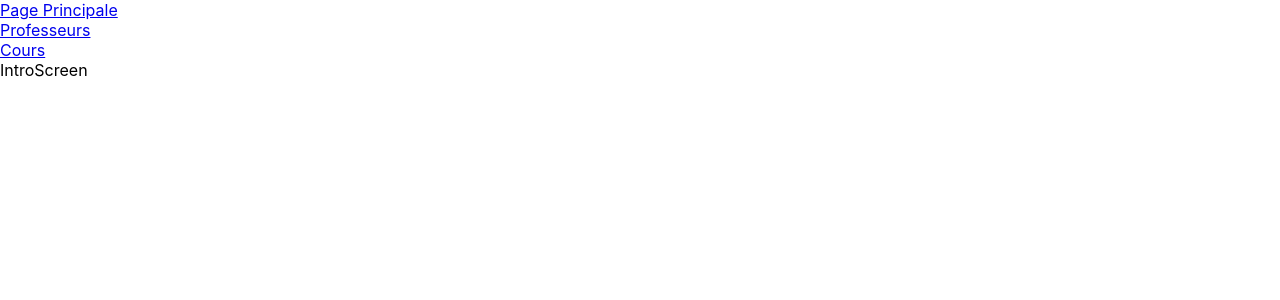
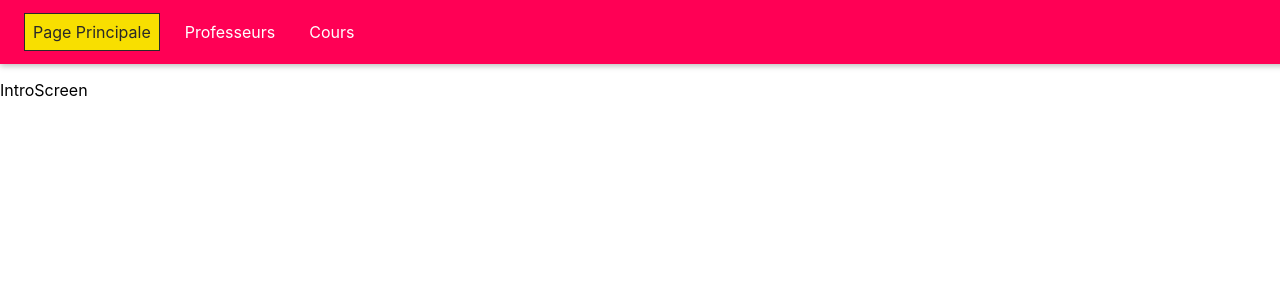
Before and after one commit to PierrickViot-Launier/Web-TP1, a React (Create React App) app: page / in a window 1280 px wide. Shown: the top 300 px of the page. Built offline with nearby package versions, Linux system fonts and the light colour scheme.

Commit message:
Onglet de navigation fait

```diff
--- a/public/index.html
+++ b/public/index.html
@@ -28,6 +28,8 @@
   </head>
   <body>
     <noscript>You need to enable JavaScript to run this app.</noscript>
+    <div id="backdrop-hook"></div>
+    <div id="drawer-hook"></div>
     <div id="root"></div>
     <!--
       This HTML file is a template.
--- /dev/null
+++ b/src/Components/Backdrop.css
@@ -0,0 +1,9 @@
+.backdrop {
+  position: fixed;
+  top: 0;
+  left: 0;
+  width: 100%;
+  height: 100vh;
+  background: rgba(0, 0, 0, 0.75);
+  z-index: 10;
+}
--- /dev/null
+++ b/src/Components/Backdrop.jsx
@@ -0,0 +1,11 @@
+import React from "react";
+import ReactDOM from "react-dom";
+
+import "./Backdrop.css";
+
+export default function Backdrop({ onClick }) {
+  return ReactDOM.createPortal(
+    <div className="backdrop" onClick={onClick}></div>,
+    document.getElementById("backdrop-hook")
+  );
+}
--- a/src/Components/FormulaireProfesseur.jsx
+++ b/src/Components/FormulaireProfesseur.jsx
@@ -1,4 +1,5 @@
 import React, { useState } from "react";
+import { useNavigate } from "react-router-dom";
 
 export default function FormulaireProfesseur({
   professors,
@@ -8,6 +9,8 @@ export default function FormulaireProfesseur({
   nomCours,
 }) {
   const [selectedOption, setSelectedOption] = useState(orderedProfessors()[0]);
+
+  const navigate = useNavigate();
 
   function professorHandler(event) {
     setSelectedOption(JSON.parse(event.target.value));
@@ -44,6 +47,10 @@ export default function FormulaireProfesseur({
     addCourseToProfessor(newProf, nomCours);
 
     addProfessorToCourse(newCours);
+
+    alert("Cours modifié avec succès");
+
+    navigate("/Courses");
   }
 
   function orderedProfessors() {
--- /dev/null
+++ b/src/Components/SideDrawer.css
@@ -0,0 +1,10 @@
+.side-drawer {
+  position: fixed;
+  left: 0;
+  top: 0;
+  z-index: 100;
+  height: 100vh;
+  width: 70%;
+  background: white;
+  box-shadow: 0 2px 8px rgba(0, 0, 0, 0.26);
+}
--- /dev/null
+++ b/src/Components/SideDrawer.jsx
@@ -0,0 +1,23 @@
+import React from "react";
+import ReactDOM from "react-dom";
+
+import { CSSTransition } from "react-transition-group";
+
+import "./SideDrawer.css";
+
+export default function SideDrawer({ show, onClick, children }) {
+  const content = (
+    <CSSTransition
+      in={show}
+      timeout={200}
+      classNames="slide-in-left"
+      mountOnEnter
+      unmountOnExit
+    >
+      <aside className="side-drawer" onClick={onClick}>
+        {children}
+      </aside>
+    </CSSTransition>
+  );
+  return ReactDOM.createPortal(content, document.getElementById("drawer-hook"));
+}
--- /dev/null
+++ b/src/Navigation/MainHeader.css
@@ -0,0 +1,23 @@
+.mainHeader {
+  width: 100%;
+  height: 4rem;
+  display: flex;
+  align-items: center;
+  position: fixed;
+  top: 0;
+  left: 0;
+  background: #ff0055;
+  box-shadow: 0 2px 6px rgba(0, 0, 0, 0.26);
+  padding: 0 1rem;
+  z-index: 5;
+}
+
+main {
+  margin-top: 5rem;
+}
+
+@media (min-width: 768px) {
+  .mainHeader {
+    justify-content: space-between;
+  }
+}
--- a/src/Navigation/MainHeader.jsx
+++ b/src/Navigation/MainHeader.jsx
@@ -1,5 +1,6 @@
 import React from "react";
+import "./MainHeader.css";
 
 export default function MainHeader({ children }) {
-  return <header>{children}</header>;
+  return <header className="mainHeader">{children}</header>;
 }
--- /dev/null
+++ b/src/Navigation/MainNavigation.css
@@ -0,0 +1,36 @@
+.mainNavButton {
+  width: 3rem;
+  height: 3rem;
+  background: transparent;
+  border: none;
+  display: flex;
+  flex-direction: column;
+  justify-content: space-around;
+  margin-right: 2rem;
+  cursor: pointer;
+}
+
+.mainNavButton span {
+  display: block;
+  width: 3rem;
+  height: 2.5px;
+  background: white;
+}
+
+.mainNavHeader {
+  display: none;
+}
+
+.mainNavDrawer {
+  height: 100%;
+}
+
+@media (min-width: 768px) {
+  .mainNavButton {
+    display: none;
+  }
+
+  .mainNavHeader {
+    display: block;
+  }
+}
--- a/src/Navigation/MainNavigation.jsx
+++ b/src/Navigation/MainNavigation.jsx
@@ -1,15 +1,41 @@
-import React from "react";
+import React, { useState } from "react";
 import MainHeader from "./MainHeader";
 import NavLinks from "./NavLinks";
+import "./MainNavigation.css";
+import SideDrawer from "../Components/SideDrawer";
+import Backdrop from "../Components/Backdrop";
 
 export default function MainNavigation() {
+  const [tiroirOuvert, setTiroirOuvert] = useState(false);
+
+  const ouvrirTiroir = () => {
+    setTiroirOuvert(true);
+  };
+
+  const fermerTiroir = () => {
+    setTiroirOuvert(false);
+  };
+
   return (
-    <MainHeader className="navHeader">
-      <div className="navLinks">
-        {/* <h1>Navigation</h1> */}
+    <React.Fragment>
+      {tiroirOuvert && <Backdrop onClick={fermerTiroir} />}
+      <SideDrawer show={tiroirOuvert} onClick={fermerTiroir}>
+        <nav className="mainNavDrawer">
+          <NavLinks />
+        </nav>
+      </SideDrawer>
 
-        <NavLinks />
-      </div>
-    </MainHeader>
+      <MainHeader>
+        <button className="mainNavButton" onClick={ouvrirTiroir}>
+          <span />
+          <span />
+          <span />
+        </button>
+
+        <nav className="mainNavHeader">
+          <NavLinks />
+        </nav>
+      </MainHeader>
+    </React.Fragment>
   );
 }
--- /dev/null
+++ b/src/Navigation/NavLinks.css
@@ -0,0 +1,76 @@
+.navLinks {
+  list-style: none;
+  margin: 0;
+  padding: 0;
+  width: 100%;
+  height: 100%;
+  display: flex;
+  flex-direction: column;
+  justify-content: center;
+  align-items: center;
+}
+
+.navLinks li {
+  margin: 1rem;
+}
+
+.navLinks a {
+  border: 1px solid transparent;
+  color: #292929;
+  text-decoration: none;
+  padding: 0.5rem;
+}
+
+.navLinks a:hover,
+.navLinks a:active,
+.navLinks a.active {
+  background: #f8df00;
+  border-color: #292929;
+  color: #292929;
+}
+
+.navLinks button {
+  cursor: pointer;
+  border: 1px solid #292929;
+  color: #292929;
+  background: transparent;
+  padding: 0.5rem;
+  font: inherit;
+}
+
+.navLinks button:focus {
+  outline: none;
+}
+
+.navLinks button:hover,
+.navLinks button:active {
+  background: #292929;
+  color: white;
+}
+
+@media (min-width: 768px) {
+  .navLinks {
+    flex-direction: row;
+  }
+
+  .navLinks li {
+    margin: 0 0.5rem;
+  }
+
+  .navLinks a {
+    color: white;
+    text-decoration: none;
+  }
+
+  .navLinks button {
+    border: 1px solid white;
+    color: white;
+    background: transparent;
+  }
+
+  .navLinks button:hover,
+  .navLinks button:active {
+    background: #f8df00;
+    color: #292929;
+  }
+}
--- a/src/Navigation/NavLinks.jsx
+++ b/src/Navigation/NavLinks.jsx
@@ -1,20 +1,22 @@
 import React from "react";
 import { NavLink } from "react-router-dom";
 
+import "./NavLinks.css";
+
 export default function NavLinks() {
   return (
-    <nav>
-      <div>
+    <ul className="navLinks">
+      <li>
         <NavLink to={"/"}>Page Principale</NavLink>
-      </div>
+      </li>
 
-      <div>
+      <li>
         <NavLink to={"/Professors"}>Professeurs</NavLink>
-      </div>
+      </li>
 
-      <div>
+      <li>
         <NavLink to={"/Courses"}>Cours</NavLink>
-      </div>
-    </nav>
+      </li>
+    </ul>
   );
 }
```
